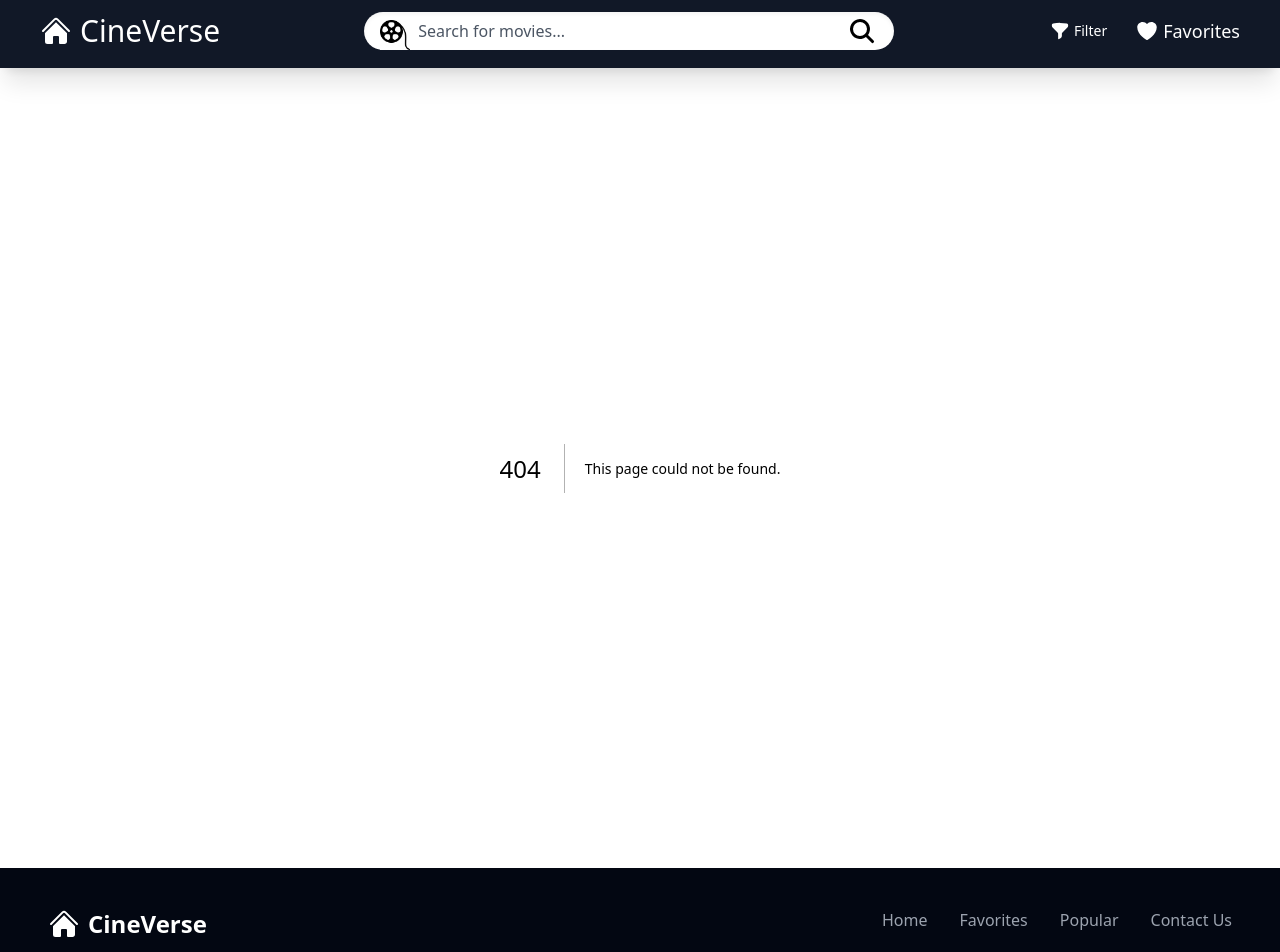
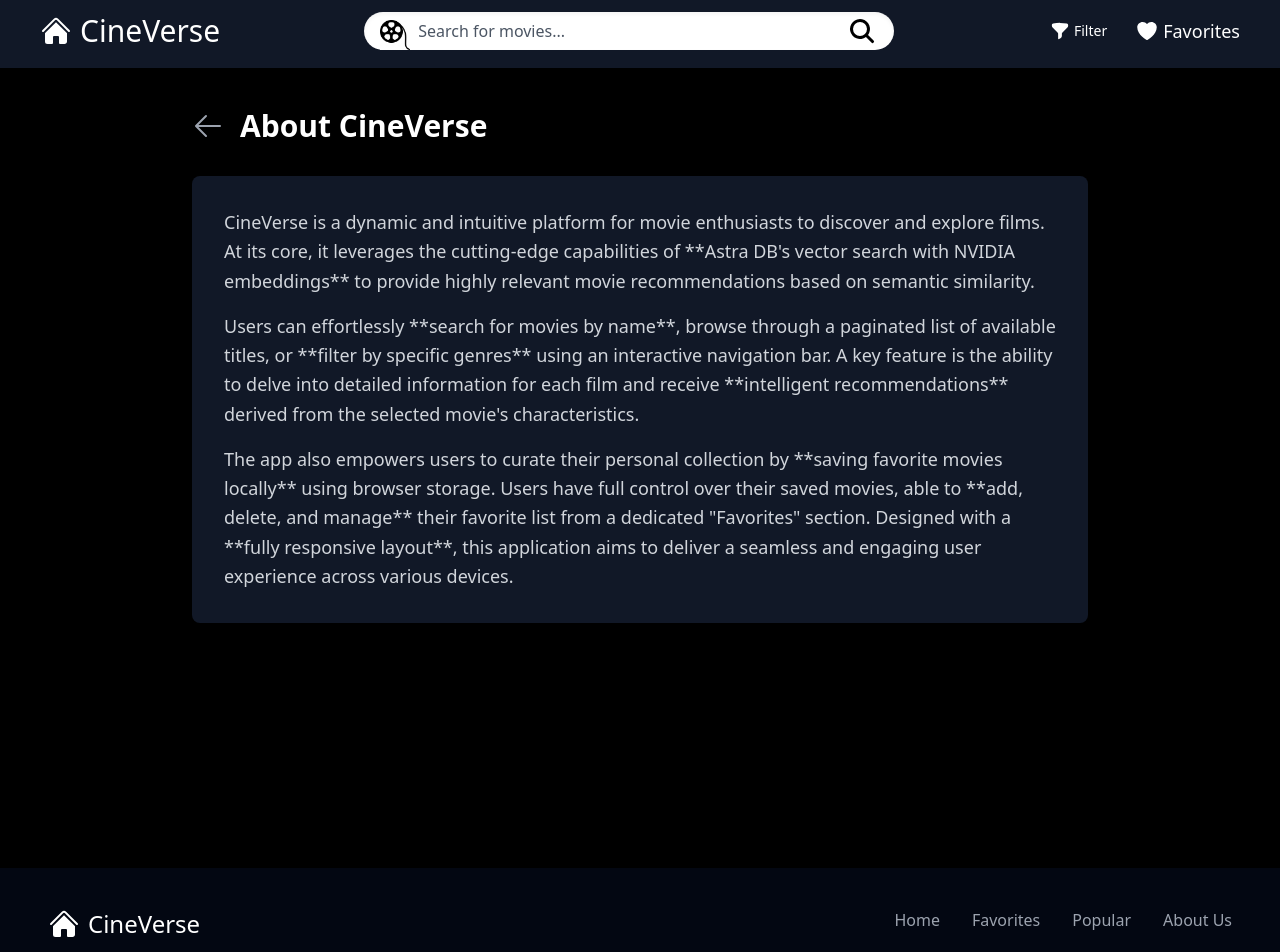
Before and after one commit to banidzakaria101/alx-project-nexus, a Next.js app in the folder movie-app-rec/: page /about in a window 1280 px wide. Before the commit this address had no page. Shown: the top 952 px of the page. Built offline with nearby package versions, Linux system fonts and the light colour scheme.

Commit message:
add about us page

```diff
--- a/movie-app-rec/components/Footer.tsx
+++ b/movie-app-rec/components/Footer.tsx
@@ -1,4 +1,3 @@
-// components/Footer.tsx
 import Link from "next/link";
 import { HomeIcon } from "@heroicons/react/24/solid";
 import { CodeBracketIcon, GlobeAltIcon } from "@heroicons/react/24/outline";
@@ -14,7 +13,7 @@ function Footer() {
         <div className="flex flex-col sm:flex-row items-center sm:items-start justify-between gap-6 pb-6 border-b border-gray-800">
           {/* Branding (App Name/Logo and Description) */}
           <div className="flex flex-col items-center sm:items-start text-center sm:text-left max-w-sm">
-            <Link href="/" className="flex items-center text-white text-2xl font-bold hover:text-orange-400 transition-colors duration-200 mb-2">
+            <Link href="/" className="flex items-center text-white text-2xl font-thin hover:text-orange-400 transition-colors duration-200 mb-2">
               <HomeIcon className="h-8 w-8 mr-2" />
               CineVerse
             </Link>
@@ -34,9 +33,9 @@ function Footer() {
             <Link href="/search/popular" className="hover:text-blue-400 transition-colors duration-200">
               Popular
             </Link>
-            {/* Contact Us Link */}
-            <Link href="/contact" className="hover:text-white transition-colors duration-200">
-              Contact Us
+            {/* About Us Link */}
+            <Link href="/about" className="hover:text-white transition-colors duration-200">
+              About Us
             </Link>
           </div>
         </div>
--- /dev/null
+++ b/movie-app-rec/pages/about.tsx
@@ -0,0 +1,40 @@
+// pages/about.tsx
+import Link from 'next/link';
+import { ArrowLeftIcon } from '@heroicons/react/24/solid';
+
+function AboutPage() {
+  const aboutProjectDescription = `
+    CineVerse is a dynamic and intuitive platform for movie enthusiasts to discover and explore films. At its core, it leverages the cutting-edge capabilities of Astra DB's vector search with NVIDIA embeddings to provide highly relevant movie recommendations based on semantic similarity. Users can effortlessly search for movies by name, browse through a paginated list of available titles, or filter by specific genres using an interactive navigation bar.
+
+    A key feature is the ability to delve into detailed information for each film and receive intelligent recommendations derived from the selected movie's characteristics. The app also empowers users to curate their personal collection by saving favorite movies locally using browser storage. Users have full control over their saved movies, able to add, delete, and manage their favorite list from a dedicated "Favorites" section. Designed with a fully responsive layout, this application aims to deliver a seamless and engaging user experience across various devices.
+  `;
+
+  return (
+    <div className="min-h-screen bg-black text-white px-6 py-10 flex flex-col items-center">
+      <div className="w-full max-w-4xl">
+        <div className="flex items-center mb-8">
+          <Link href="/" className="text-gray-400 hover:text-white mr-4">
+            <ArrowLeftIcon className="h-8 w-8" />
+          </Link>
+          <h1 className="text-3xl font-bold">About CineVerse</h1>
+        </div>
+
+        <div className="bg-gray-900 p-8 rounded-lg shadow-xl mb-10">
+
+          <p className="text-gray-300 text-lg leading-relaxed mb-4">
+            CineVerse is a dynamic and intuitive platform for movie enthusiasts to discover and explore films. At its core, it leverages the cutting-edge capabilities of **Astra DB's vector search with NVIDIA embeddings** to provide highly relevant movie recommendations based on semantic similarity.
+          </p>
+          <p className="text-gray-300 text-lg leading-relaxed mb-4">
+            Users can effortlessly **search for movies by name**, browse through a paginated list of available titles, or **filter by specific genres** using an interactive navigation bar. A key feature is the ability to delve into detailed information for each film and receive **intelligent recommendations** derived from the selected movie's characteristics.
+          </p>
+          <p className="text-gray-300 text-lg leading-relaxed">
+            The app also empowers users to curate their personal collection by **saving favorite movies locally** using browser storage. Users have full control over their saved movies, able to **add, delete, and manage** their favorite list from a dedicated "Favorites" section. Designed with a **fully responsive layout**, this application aims to deliver a seamless and engaging user experience across various devices.
+          </p>
+        </div>
+
+      </div>
+    </div>
+  );
+}
+
+export default AboutPage;
```
